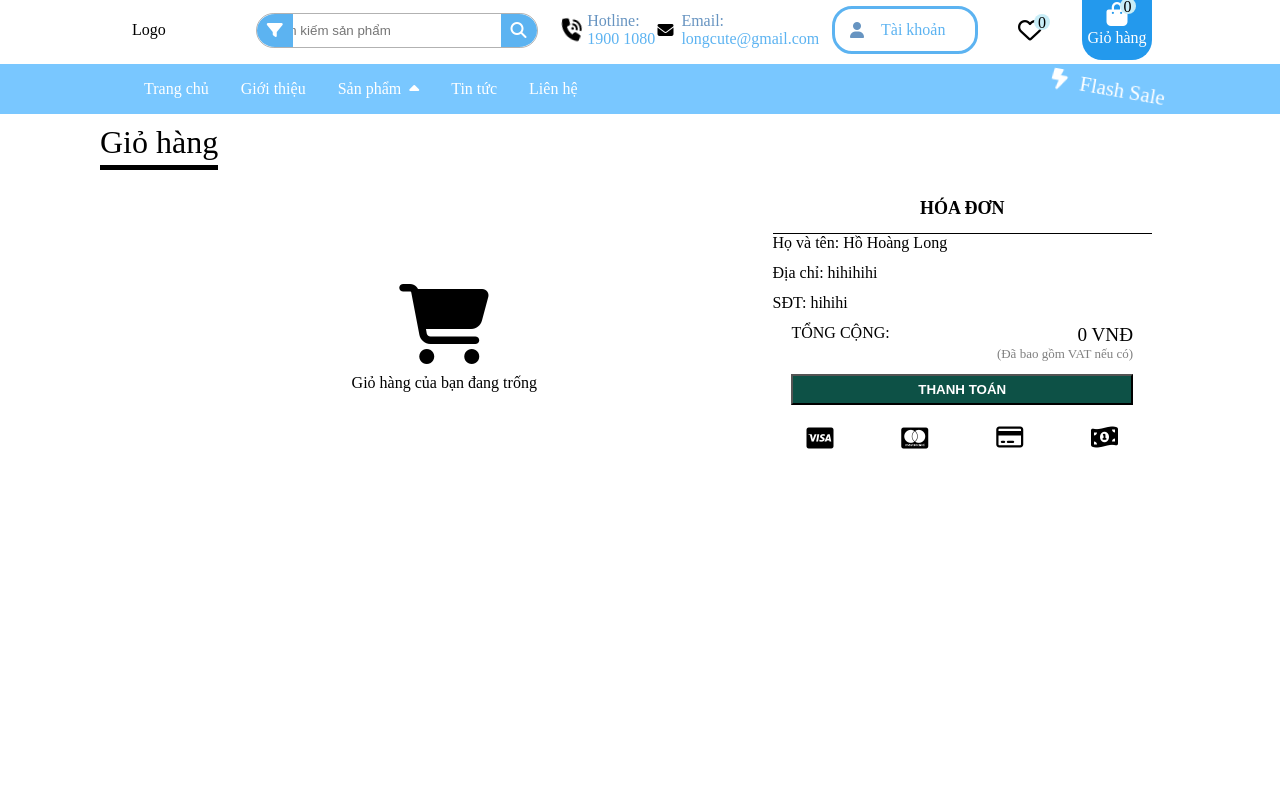
After one commit to HoL0ngg/web2, a PHP site: page /cart.php in a window 1280 px wide. The commit adds this page. Shown: the top 785 px of the page. Run offline with PHP 8.4, Linux system fonts and the light colour scheme.

Commit message:
Them giao dien cart va admin

```diff
--- /dev/null
+++ b/cart.css
@@ -0,0 +1,20 @@
+#cart {
+    width: 80%;
+    margin: 14px auto;
+}
+
+#info p {
+    margin-bottom: 12px;
+    font-size: 16px;
+}
+
+#payment {
+    display: flex;
+    justify-content: space-around;
+    margin-top: 32px;
+}
+
+#payment i {
+    user-select: none;
+    cursor: pointer;
+}
--- /dev/null
+++ b/cart.php
@@ -0,0 +1,239 @@
+<html lang="en">
+
+<head>
+    <meta charset="UTF-8">
+    <meta name="viewport" content="width=device-width, initial-scale=1.0">
+    <title>Mỹ phẩm</title>
+    <link rel="stylesheet" href="style.css">
+    <link rel="stylesheet" href="https://cdnjs.cloudflare.com/ajax/libs/font-awesome/6.7.2/css/all.min.css"
+        integrity="sha512-Evv84Mr4kqVGRNSgIGL/F/aIDqQb7xQ2vcrdIwxfjThSH8CSR7PBEakCr51Ck+w+/U6swU2Im1vVX0SVk9ABhg=="
+        crossorigin="anonymous" referrerpolicy="no-referrer" />
+    <link rel="stylesheet" href="cart.css">
+</head>
+
+<body>
+    <?php include('header.php') ?>
+    <div
+        style="margin: 10px 0 0 100px; border-bottom: 5px solid black; display: inline-block; padding-bottom: 4px; font-size: 32px;">
+        Giỏ hàng
+    </div>
+    <div id="cart" style="display: flex; gap: 12px;">
+        <div id="cart-left" style="flex: 5;">
+            <div id="empty-cart" style="margin: 100px auto; width: max-content; user-select: none;">
+                <div style="width: max-content; margin: 10px auto;">
+                    <i class="fa-solid fa-cart-shopping fa-5x"></i>
+                </div>
+                <p style="text-align: center;">
+                    Giỏ hàng của bạn đang trống
+                </p>
+            </div>
+            <div class="container">
+                <table>
+                    <tbody id="cart-container">
+                        <!-- <tr>
+                            <th></th>
+                            <th>Tên sản phẩm</th>
+                            <th>Đơn giá</th>
+                            <th>Số lượng</th>
+                            <th>Tổng</th>
+                            <th></th>
+                        </tr> -->
+                        <!-- <tr class="cart-item">
+                            <td style="display: none;">msp1</td>
+                            <td><img src="Logo-DH-Sai-Gon-SGU-flat.webp" alt="" style="height: 55px;"></td>
+                            <td>
+                                Quạt máy senko
+                            </td>
+                            <td>
+                                <p class="item-price">
+                                    200.000 VNĐ
+                                </p>
+                            </td>
+                            <td>
+                                <div id="chinhsoluong">
+                                    <button style="color: gray;" class="decrease">
+                                        -
+                                    </button>
+                                    <p class="quantity">1</p>
+                                    <button class="increase">
+                                        +
+                                    </button>
+                                </div>
+                            </td>
+                            <td>
+                                <p class="item-total">
+                                    200.000 VNĐ
+                                </p>
+                            </td>
+                            <td>
+                                <div class="xoa">
+                                    <i class="fa-solid fa-xmark"></i>
+                                </div>
+                            </td>
+                        </tr>
+                        <tr class="cart-item">
+                            <td style="display: none;">msp2</td>
+                            <td><img src="Logo-DH-Sai-Gon-SGU-flat.webp" alt="" style="height: 55px;"></td>
+                            <td>
+                                Quạt máy senko
+                            </td>
+                            <td>
+                                <p class="item-price">
+                                    200.000 VNĐ
+                                </p>
+                            </td>
+                            <td>
+                                <div id="chinhsoluong">
+                                    <button style="color: gray;" class="decrease">
+                                        -
+                                    </button>
+                                    <p class="quantity">1</p>
+                                    <button class="increase">
+                                        +
+                                    </button>
+                                </div>
+                            </td>
+                            <td>
+                                <p class="item-total">
+                                    200.000 VNĐ
+                                </p>
+                            </td>
+                            <td>
+                                <div class="xoa">
+                                    <i class="fa-solid fa-xmark"></i>
+                                </div>
+                            </td>
+                        </tr>
+                        <tr class="cart-item">
+                            <td style="display: none;">msp3</td>
+                            <td><img src="Logo-DH-Sai-Gon-SGU-flat.webp" alt="" style="height: 55px;"></td>
+                            <td>
+                                Quạt máy senko
+                            </td>
+                            <td>
+                                <p class="item-price">
+                                    200.000 VNĐ
+                                </p>
+                            </td>
+                            <td>
+                                <div id="chinhsoluong">
+                                    <button style="color: gray;" class="decrease">
+                                        -
+                                    </button>
+                                    <p class="quantity">1</p>
+                                    <button class="increase">
+                                        +
+                                    </button>
+                                </div>
+                            </td>
+                            <td>
+                                <p class="item-total">
+                                    200.000 VNĐ
+                                </p>
+                            </td>
+                            <td>
+                                <div class="xoa">
+                                    <i class="fa-solid fa-xmark"></i>
+                                </div>
+                            </td>
+                        </tr>
+                        <tr class="cart-item">
+                            <td style="display: none;">msp4</td>
+                            <td><img src="Logo-DH-Sai-Gon-SGU-flat.webp" alt="" style="height: 55px;"></td>
+                            <td>
+                                Quạt máy senko
+                            </td>
+                            <td>
+                                <p class="item-price">
+                                    200.000 VNĐ
+                                </p>
+                            </td>
+                            <td>
+                                <div id="chinhsoluong">
+                                    <button style="color: gray;" class="decrease">
+                                        -
+                                    </button>
+                                    <p class="quantity">1</p>
+                                    <button class="increase">
+                                        +
+                                    </button>
+                                </div>
+                            </td>
+                            <td>
+                                <p class="item-total">
+                                    200.000 VNĐ
+                                </p>
+                            </td>
+                            <td>
+                                <div class="xoa">
+                                    <i class="fa-solid fa-xmark"></i>
+                                </div>
+                            </td>
+                        </tr> -->
+                    </tbody>
+                </table>
+            </div>
+        </div>
+        <div class="cart-right" style="flex: 3;">
+            <div class="container">
+                <div
+                    style="border-bottom: 1px black solid; text-align: center; padding: 14px; font-size: 18px; font-weight: 600;">
+                    HÓA ĐƠN
+                </div>
+                <div id="payment-info">
+                    <div id="info">
+                        <p>Họ và tên: Hồ Hoàng Long</p>
+                        <p>Địa chỉ: hihihihi</p>
+                        <p>SĐT: hihihi</p>
+                    </div>
+                    <div style="display: flex; justify-content: space-between; width: 90%; margin: 0 auto;">
+                        <div>
+                            <p>
+                                TỔNG CỘNG:
+                            </p>
+                        </div>
+                        <div style="text-align: right;">
+                            <p id="total-price" style="font-size: 1.2rem;">0 VNĐ</p>
+                            <p style="font-size: 13px; font-weight: 100; color: grey;">(Đã bao gồm VAT nếu có)</p>
+                        </div>
+                    </div>
+                    <div style="width: 90%; margin: 12 auto;">
+                        <button
+                            style="background-color: #0d5146; width: 100%; padding: 6px; font-weight: 700; color: white; cursor: pointer;"
+                            id="ThanhToanbtn" onclick="ThanhToan()">THANH
+                            TOÁN</button>
+                    </div>
+                    <div id="payment">
+                        <i class=" fa-brands fa-cc-visa fa-xl payment-icon" onclick="MoPopUpThanhtoan(this)"></i>
+                        <i class="fa-brands fa-cc-mastercard fa-xl payment-icon" onclick="MoPopUpThanhtoan(this)"></i>
+                        <i class="fa-regular fa-credit-card fa-xl payment-icon" onclick="MoPopUpThanhtoan(this)"></i>
+                        <i class="fa-solid fa-money-bill-1-wave payment-icon fa-xl"
+                            onclick="MoPopUpThanhtoan(this)"></i>
+                    </div>
+                </div>
+                <!-- <div id="not_payment-info">
+                    <div style="width: max-content; margin: 10px auto">
+                        <i class=" fa-regular fa-address-card fa-4x"></i>
+                    </div>
+                    <p style="text-align: center;">Bạn phải nhập thông tin cá nhân trước khi mua hàng</p>
+                    <div style="width: 80%; margin: 40px auto;">
+                        <div style="width: max-content; margin: 0 auto; background-color: #0d5146; padding: 20px; color: white; border-radius: 10px; cursor: pointer;"
+                            onclick="openPersonalInfoTable()">
+                            Nhập thông tin</div>
+                    </div>
+                </div>
+                <div id="not_login">
+                    <div style="width: max-content; margin: 10px auto">
+                        <i class=" fa-regular fa-address-card fa-4x"></i>
+                    </div>
+                    <p style="text-align: center;">Bạn phải đăng nhập trước khi mua hàng</p>
+                    <div style="width: 80%; margin: 40px auto;">
+                        <div style="width: max-content; margin: 0 auto; background-color: #0d5146; padding: 20px; color: white; border-radius: 10px; cursor: pointer;"
+                            onclick="showLogin()">
+                            Đăng nhập</div>
+                    </div>
+                </div> -->
+            </div>
+        </div>
+    </div>
+</body>
--- /dev/null
+++ b/header.php
@@ -0,0 +1,114 @@
+<div id="header">
+    <div id="top-header">
+        <div id="left-header">
+            <div style="flex: 1;">
+                <img src="" alt="">
+                Logo
+            </div>
+            <div id="timkiem-header">
+                <div id="filter" onclick="display_filter()">
+                    <i class="fa-solid fa-filter" style="color: white;"></i>
+                </div>
+                <input type="text" name="timkiem" id="timkiem" placeholder="Tìm kiếm sản phẩm">
+                <div id="find">
+                    <i class="fa-solid fa-magnifying-glass" style="color: white;"></i>
+                </div>
+                <div id="filter-menu">
+                    <div style="float: right; cursor: pointer;" onclick="display_filter()"><i
+                            class="fa-solid fa-xmark"></i></div>
+                    <div id="filter-price">
+                        <h3>Price</h3>
+                        <input type="text" placeholder="min price">
+                        <input type="text" placeholder="max price">
+                    </div>
+                    <div id="filter-category">
+                        <h3>Category</h3>
+                        <div><label for="skincare">Skincare</label><input type="checkbox" name="skincare" id="skincare"></div>
+                        <div><label for="makeup">Makeup</label><input type="checkbox" name="makeup" id="makeup"></div>
+                        <div><label for="haircare">Haircare</label><input type="checkbox" name="haircare" id="haircare"></div>
+                        <div><label for="bodycare">Bodycare</label><input type="checkbox" name="bodycare" id="bodycare"></div>
+                    </div>
+                    <div id="filter-brand">
+                        <h3>Brand</h3>
+                        <div><label for="">L'Oreal</label><input type="checkbox" name="" id=""></div>
+                        <div><label for="">Dove</label><input type="checkbox" name="" id=""></div>
+                        <div><label for="">la roche-posay</label><input type="checkbox" name="" id=""></div>
+                    </div>
+                    <div id="filter-reset" style="display: flex; justify-content: center;">
+                        <button onclick="clearInputField('#filter-menu ')"> Reset </button>
+                        <!-- <button>Tìm kiếm</button> -->
+                    </div>
+                </div>
+            </div>
+        </div>
+        <div id="infomation-header">
+            <div>
+                <div>
+                    <i class="fa-solid fa-phone-volume"></i>
+                </div>
+                <div>
+                    <div style="color: #6794c1;">Hotline:</div>
+                    <div style="color: #5cb3f1;">1900 1080</div>
+                </div>
+            </div>
+            <div>
+                <div>
+                    <i class="fa-solid fa-envelope"></i>
+                </div>
+                <div>
+                    <div style="color: #6794c1;">Email:</div>
+                    <div style="color: #5cb3f1;">longcute@gmail.com</div>
+                </div>
+            </div>
+        </div>
+        <div id="right-header">
+            <div style="border: 3px solid #5cb3f1;border-radius: 20px;">
+                <div id="taikhoan-container">
+                    <i class="fa-solid fa-user" style="color: #6794c1;"></i>
+                    <div style="color: #5cb3f1;">Tài khoản</div>
+                </div>
+            </div>
+            <div>
+                <div style="position: relative;">
+                    <i class="fa-regular fa-heart fa-xl"></i>
+                    <div
+                        style="position: absolute; top: -16px; right: -8px; background-color: #c8edf7; border-radius: 100%; width: 16px; height: 16px; text-align: center;">
+                        0</div>
+                </div>
+            </div>
+            <div>
+                <div id="cart-container" style="user-select: none;">
+                    <div style="position: relative;">
+                        <i class="fa-solid fa-bag-shopping fa-xl" style="color: white;"></i>
+                        <div
+                            style="position: absolute; top: -16px; right: -8px; background-color: #c8edf7; border-radius: 100%; width: 16px; height: 16px; text-align: center;">
+                            0</div>
+                    </div>
+                    <div style="color: white;">Giỏ hàng</div>
+                </div>
+            </div>
+        </div>
+    </div>
+    <div id="bot-header">
+        <div>
+            <div id="left-bot-header">
+                <div>Trang chủ</div>
+                <div>Giới thiệu</div>
+                <div style="display: flex; align-items: center; gap: 8px;">
+                    <div>Sản phẩm</div>
+                    <div class="icon-up"><i class="fa-solid fa-sort-up"></i></div>
+                </div>
+                <div>Tin tức</div>
+                <div>Liên hệ</div>
+            </div>
+            <div id="right-bot-header">
+                <div>
+                    <i class="fa-solid fa-bolt-lightning"></i>
+                </div>
+                <div>
+                    Flash Sale
+                </div>
+            </div>
+        </div>
+    </div>
+</div>
--- a/js/script.js
+++ b/js/script.js
@@ -206,6 +206,10 @@ function loginNotification() {
     });
 }
 
+document.getElementById('cart-container').addEventListener('click', (e) => {
+    window.location.href = "cart.php";
+})
+
 function registerNotification() {
     let frmRegister = document.frmRegister;
     // console.log(frmRegister);
@@ -252,7 +256,7 @@ function clearInputField(selector) {
 
     inputFields.forEach(input => {
         if (input != "" && input.type != "submit") {
-            switch(input.type){
+            switch (input.type) {
                 case 'text':
                     input.value = "";
                     break;
```
Also changed, not shown: admin.css (added, +125 -0 lines), admin.php (added, +57 -0 lines), connect.php (added, +12 -0 lines), index.php (+1 -114 lines), product.php (added, +46 -0 lines).
